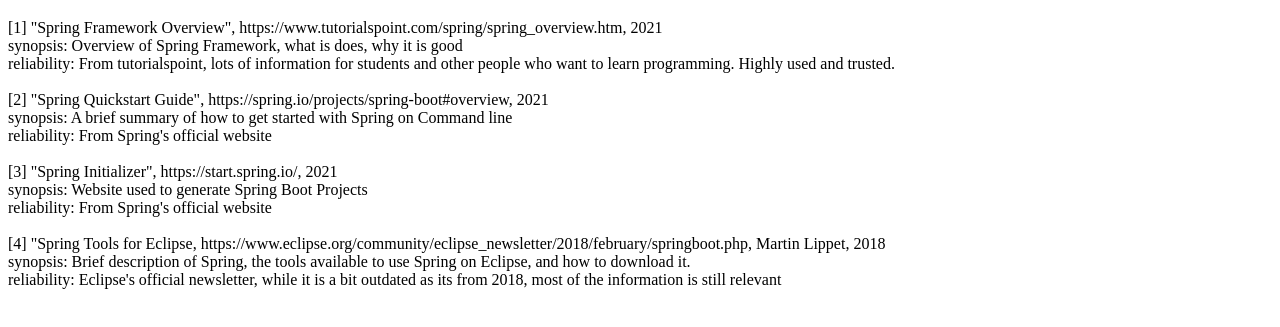
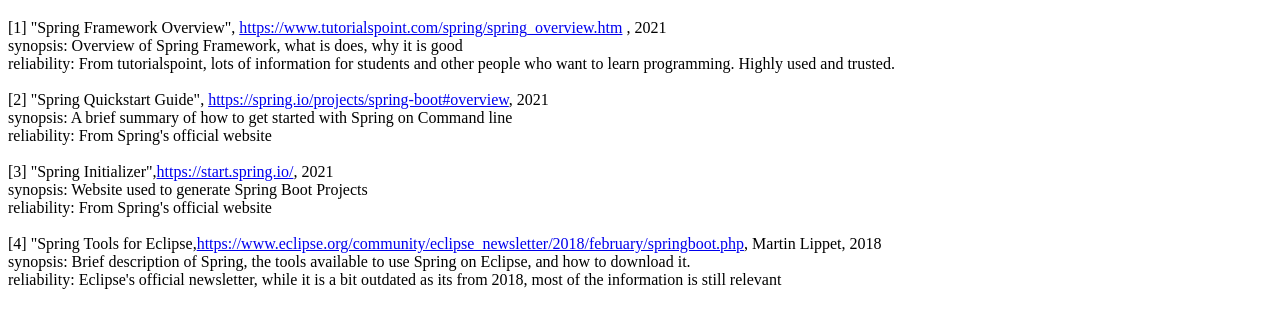
Before and after one commit to CoryYang9/Tutorialhtml, a plain HTML site: page bibliography.html in a window 1280 px wide. Shown: the part 105-432 px from the top of the page. Drawn offline with Linux system fonts and the light colour scheme.

Commit message:
Add files via upload

```diff
--- a/bibliography.html
+++ b/bibliography.html
@@ -45,19 +45,19 @@
 <title>Bibliography</title>
 <h1>Bibliography</h1>
 
-<a id = "1"> [1] "Spring Framework Overview", https://www.tutorialspoint.com/spring/spring_overview.htm, 2021</a> <br>
+<a id = "1"> [1] "Spring Framework Overview", <a href="https://www.tutorialspoint.com/spring/spring_overview.htm">https://www.tutorialspoint.com/spring/spring_overview.htm</a> , 2021</a> <br>
 synopsis: Overview of Spring Framework, what is does, why it is good <br>
 reliability: From tutorialspoint, lots of information for students and other people who want to learn programming. Highly used and trusted.<br> <br>
 
-<a id = "2"> [2] "Spring Quickstart Guide", https://spring.io/projects/spring-boot#overview, 2021</a> <br>
+<a id = "2"> [2] "Spring Quickstart Guide", <a href="https://spring.io/projects/spring-boot#overview">https://spring.io/projects/spring-boot#overview</a>, 2021</a> <br>
 synopsis: A brief summary of how to get started with Spring on Command line <br>
 reliability: From Spring's official website <br> <br>
 
-<a id = "3"> [3] "Spring Initializer", https://start.spring.io/, 2021</a> <br>
+<a id = "3"> [3] "Spring Initializer",<a href="https://start.spring.io/">https://start.spring.io/</a>, 2021</a> <br>
 synopsis: Website used to generate Spring Boot Projects <br>
 reliability: From Spring's official website <br> <br>
 
-<a id = "4"> [4] "Spring Tools for Eclipse, https://www.eclipse.org/community/eclipse_newsletter/2018/february/springboot.php, Martin Lippet, 2018</a> <br>
+<a id = "4"> [4] "Spring Tools for Eclipse,<a href="https://www.eclipse.org/community/eclipse_newsletter/2018/february/springboot.php">https://www.eclipse.org/community/eclipse_newsletter/2018/february/springboot.php</a>, Martin Lippet, 2018</a> <br>
 synopsis: Brief description of Spring, the tools available to use Spring on Eclipse, and how to download it. <br>
 reliability: Eclipse's official newsletter, while it is a bit outdated as its from 2018, most of the information is still relevant <br>
 
```
